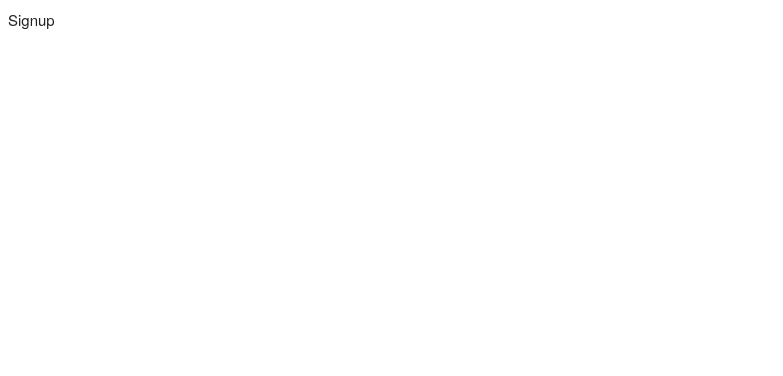
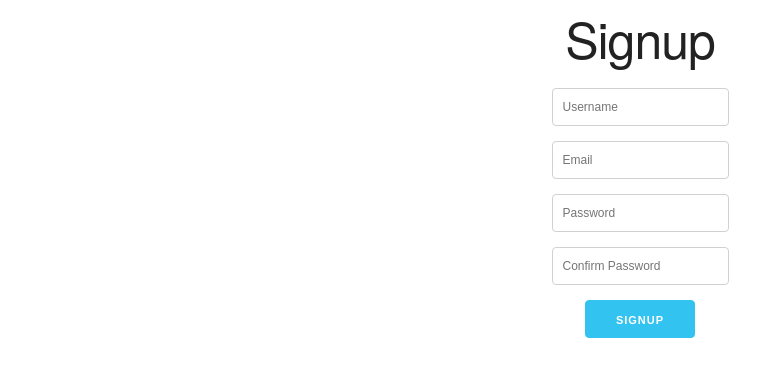
Before and after one commit to ganguly2021/react-food-frontend, a React (Create React App) app: page /signup in a window 1280 px wide. Shown: the top 376 px of the page, without its empty margins (0-783 px from the left). Built offline with nearby package versions, Linux system fonts and the light colour scheme.

Commit message:
Signup page component setup.

```diff
--- a/src/components/Auth/Signup.js
+++ b/src/components/Auth/Signup.js
@@ -1,9 +1,79 @@
-import React from 'react'
+import React, { useState } from 'react'
 
 function Signup() {
+
+  const schema = {
+    username: '',
+    email: '',
+    password: '',
+    password2: ''
+  }
+
+  const [formData, setFormData] = useState({ ...schema })
+
+
+  // input change event handler
+  const handleInputChange = (e) => {
+    const name = e.target.name
+    const value = e.target.value
+
+    let newData = {
+      ...formData,
+      [name]: value
+    }
+
+    // update form data
+    setFormData({ ...newData })
+  }
+
+  // form submit event handler
+  const handleSubmit = (e) => {
+    e.preventDefault()
+
+    console.log(formData)
+  }
+
   return (
-    <div>
-      Signup
+    <div className='App'>
+      <h1 className='App'>Signup</h1>
+      <form className='form' onSubmit={handleSubmit}>
+        <input
+          type="text"
+          name="username"
+          placeholder='Username'
+          className=''
+          value={formData.username}
+          onChange={handleInputChange}
+        />
+        <input
+          type="email"
+          name="email"
+          placeholder='Email'
+          className=''
+          value={formData.email}
+          onChange={handleInputChange}
+        />
+        <input
+          type="password"
+          name="password"
+          placeholder='Password'
+          className=''
+          value={formData.password}
+          onChange={handleInputChange}
+        />
+        <input
+          type="password"
+          name="password2"
+          placeholder='Confirm Password'
+          className=''
+          value={formData.password2}
+          onChange={handleInputChange}
+        />
+        <button
+          type="submit"
+          className='button-primary'
+        >Signup</button>
+      </form>
     </div>
   )
 }
--- a/src/index.js
+++ b/src/index.js
@@ -6,8 +6,7 @@ import { ApolloProvider } from 'react-apollo';
 import {
   BrowserRouter as Router,
   Routes,
-  Route,
-  Link
+  Route
 } from 'react-router-dom'
 
 // import component
```
